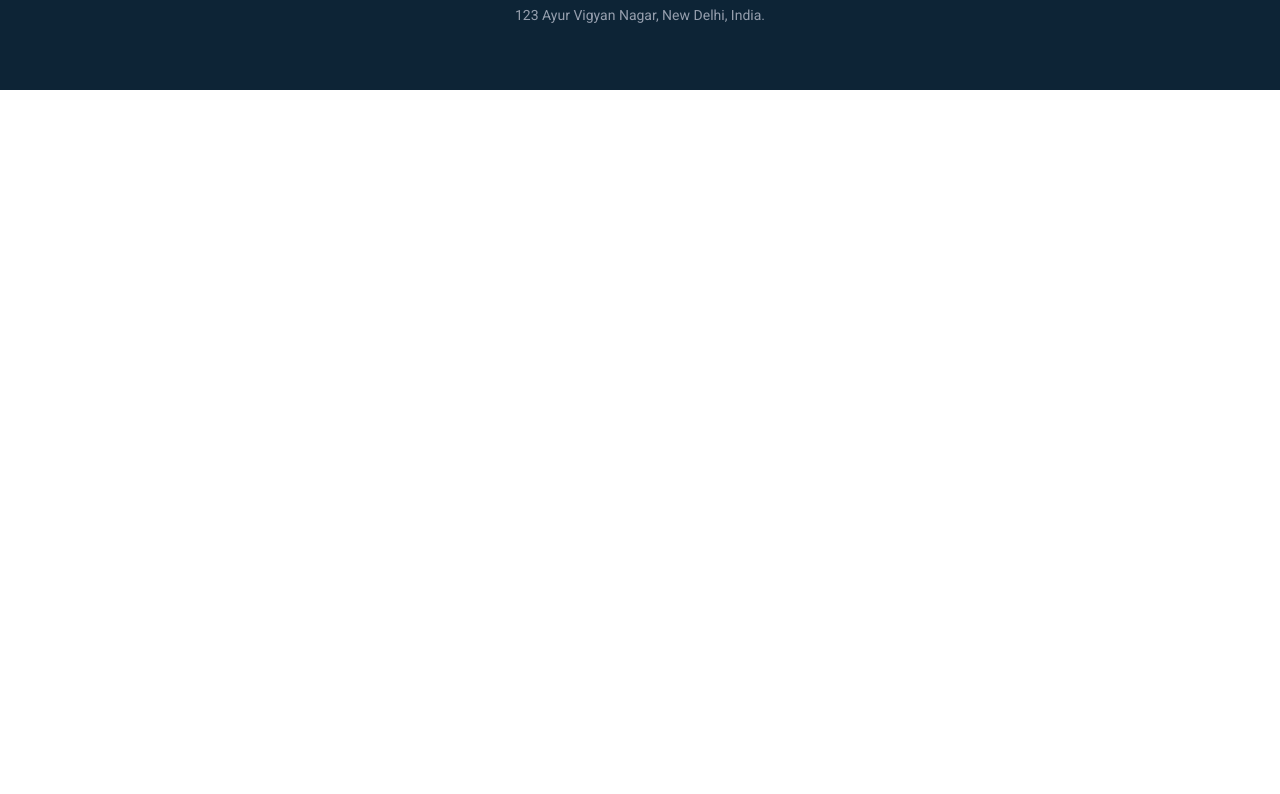
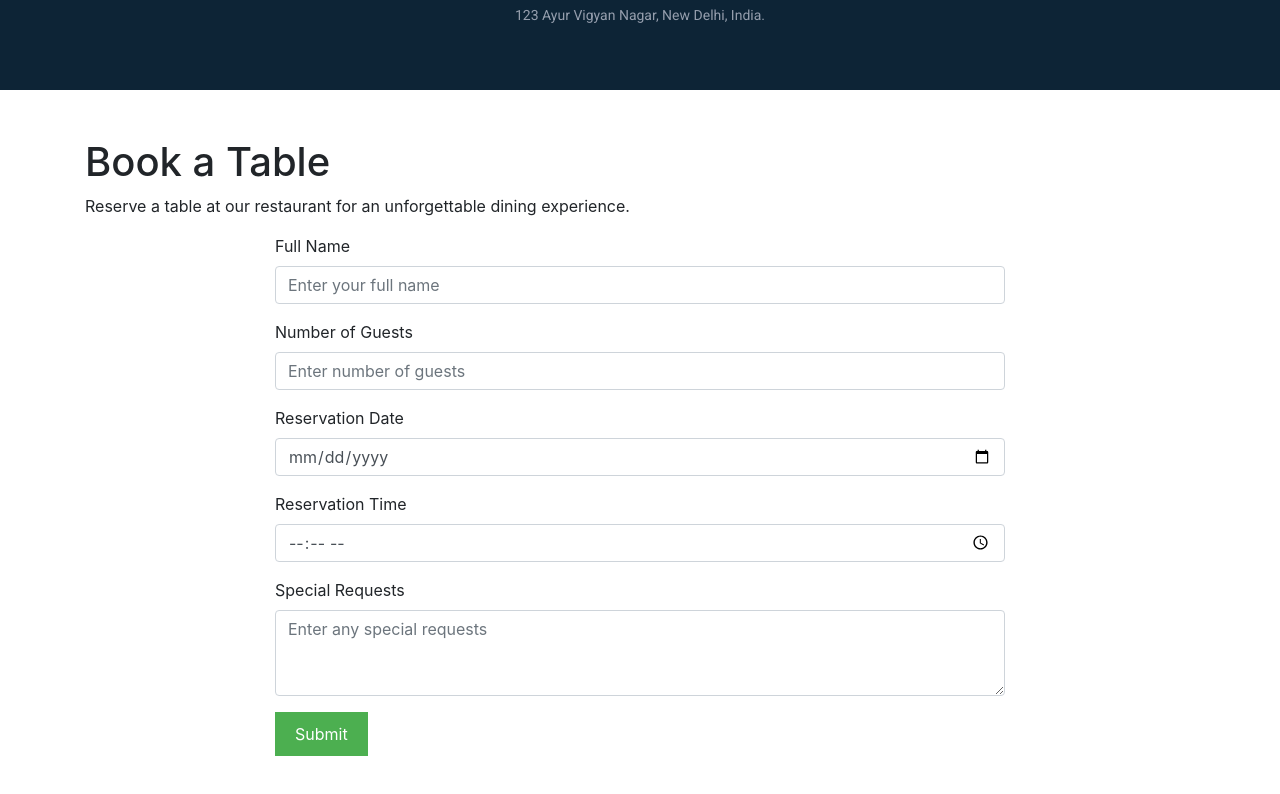
Before and after one commit to sivarubini5/little_lemon_website, a plain HTML site: page index.html in a window 1280 px wide. Shown: the part 3608-4402 px from the top of the page. Before the commit the page ends 3698 px from the top, so only its background shows below. Drawn offline with nearby package versions, Linux system fonts and the light colour scheme; a web font is replaced by a local one.

Commit message:
Update index.html

```diff
--- a/index.html
+++ b/index.html
@@ -7,6 +7,34 @@
     <script src="https://cdn.jsdelivr.net/npm/popper.js@1.16.1/dist/umd/popper.min.js" integrity="sha384-9/reFTGAW83EW2RDu2S0VKaIzap3H66lZH81PoYlFhbGU+6BZp6G7niu735Sk7lN" crossorigin="anonymous"></script>
     <script src="https://stackpath.bootstrapcdn.com/bootstrap/4.5.2/js/bootstrap.min.js" integrity="sha384-B4gt1jrGC7Jh4AgTPSdUtOBvfO8shuf57BaghqFfPlYxofvL8/KUEfYiJOMMV+rV" crossorigin="anonymous"></script>
     <script src="https://kit.fontawesome.com/ac42c3b1f7.js" crossorigin="anonymous"></script>
+    <style>
+    /* Hide the checkbox */
+    #submit-checkbox {
+      display: none;
+    }
+
+    /* Style the submit button */
+    .submit-button {
+      padding: 10px 20px;
+      background-color: #4CAF50;
+      color: white;
+      border: none;
+      cursor: pointer;
+    }
+
+    /* Style the message that will show when the form is submitted */
+    .submit-message {
+      display: none;
+      font-size: 18px;
+      margin-top: 20px;
+      color: green;
+    }
+
+    /* Show the message when the checkbox is checked */
+    #submit-checkbox:checked + .submit-button + .submit-message {
+      display: block;
+    }
+  </style>
   </head>
   <body>
     <nav class="navbar navbar-expand-lg navbar-light bg-white fixed-top">
@@ -414,5 +442,49 @@
         </div>
       </div>
     </div>
+    <div class="book-table-section pt-5 pb-5" id="bookTableSection">
+  <div class="container">
+    <div class="row">
+      <div class="col-12">
+        <h1 class="book-table-heading">Book a Table</h1>
+        <p class="book-table-description">
+          Reserve a table at our restaurant for an unforgettable dining experience.
+        </p>
+      </div>
+      <div class="col-12 col-md-8 offset-md-2">
+        <form action="#" method="post" class="book-table-form">
+          <div class="form-group">
+            <label for="fullName">Full Name</label>
+            <input type="text" class="form-control" id="fullName" name="fullName" placeholder="Enter your full name" required />
+          </div>
+          <div class="form-group">
+            <label for="numberOfGuests">Number of Guests</label>
+            <input type="number" class="form-control" id="numberOfGuests" name="numberOfGuests" placeholder="Enter number of guests" required />
+          </div>
+          <div class="form-group">
+            <label for="reservationDate">Reservation Date</label>
+            <input type="date" class="form-control" id="reservationDate" name="reservationDate" required />
+          </div>
+          <div class="form-group">
+            <label for="reservationTime">Reservation Time</label>
+            <input type="time" class="form-control" id="reservationTime" name="reservationTime" required />
+          </div>
+          <div class="form-group">
+            <label for="specialRequests">Special Requests</label>
+            <textarea class="form-control" id="specialRequests" name="specialRequests" rows="3" placeholder="Enter any special requests"></textarea>
+          </div>
+          <input type="checkbox" id="submit-checkbox">
+
+          <!-- Label acting as the submit button -->
+          <label for="submit-checkbox" class="submit-button">Submit</label>
+
+          <!-- Message that appears after clicking Submit -->
+          <div class="submit-message">Form Submitted Successfully!</div>
+        </form>
+      </div>
+    </div>
+  </div>
+</div>
+
   </body>
 </html>
```
